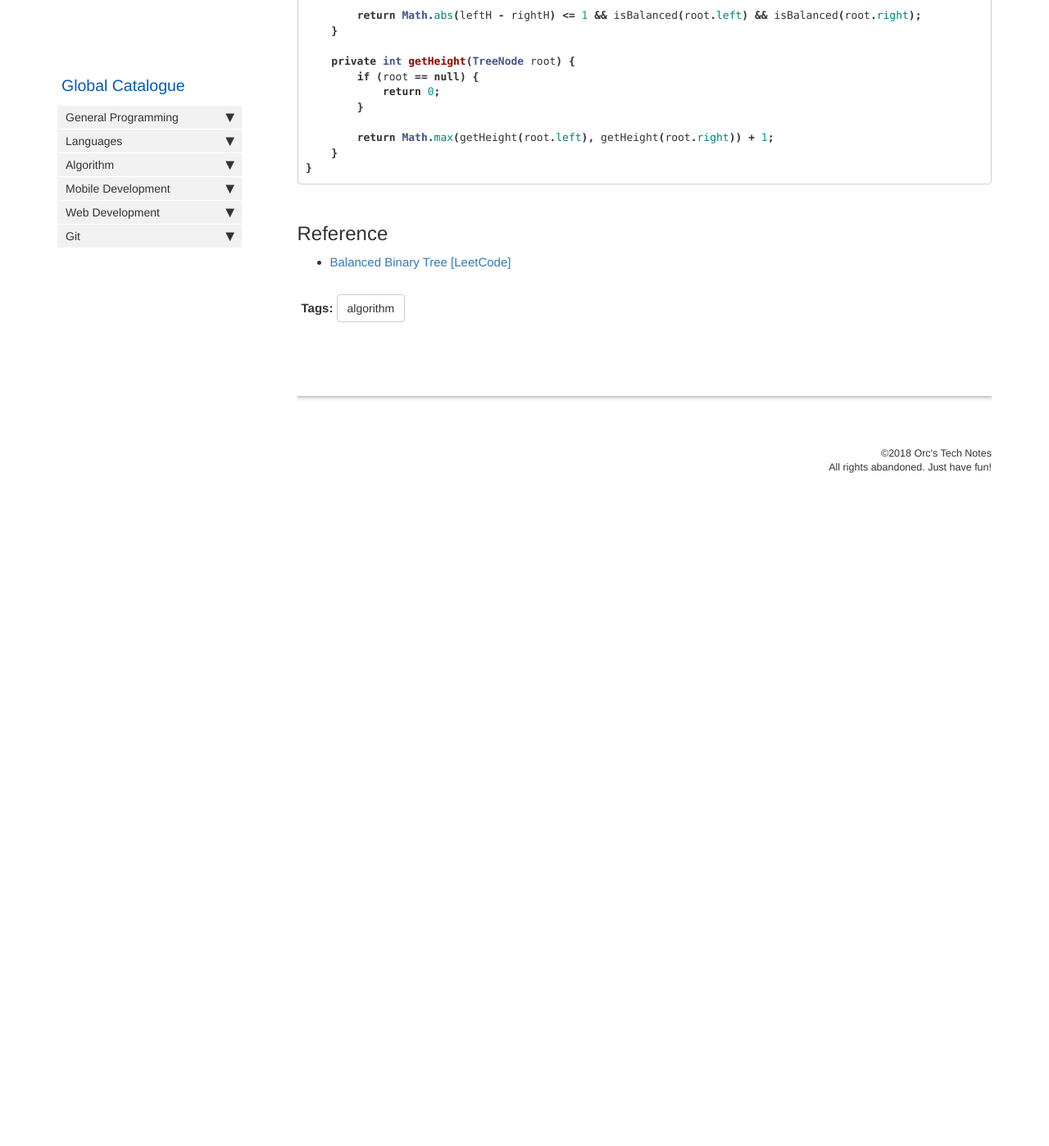
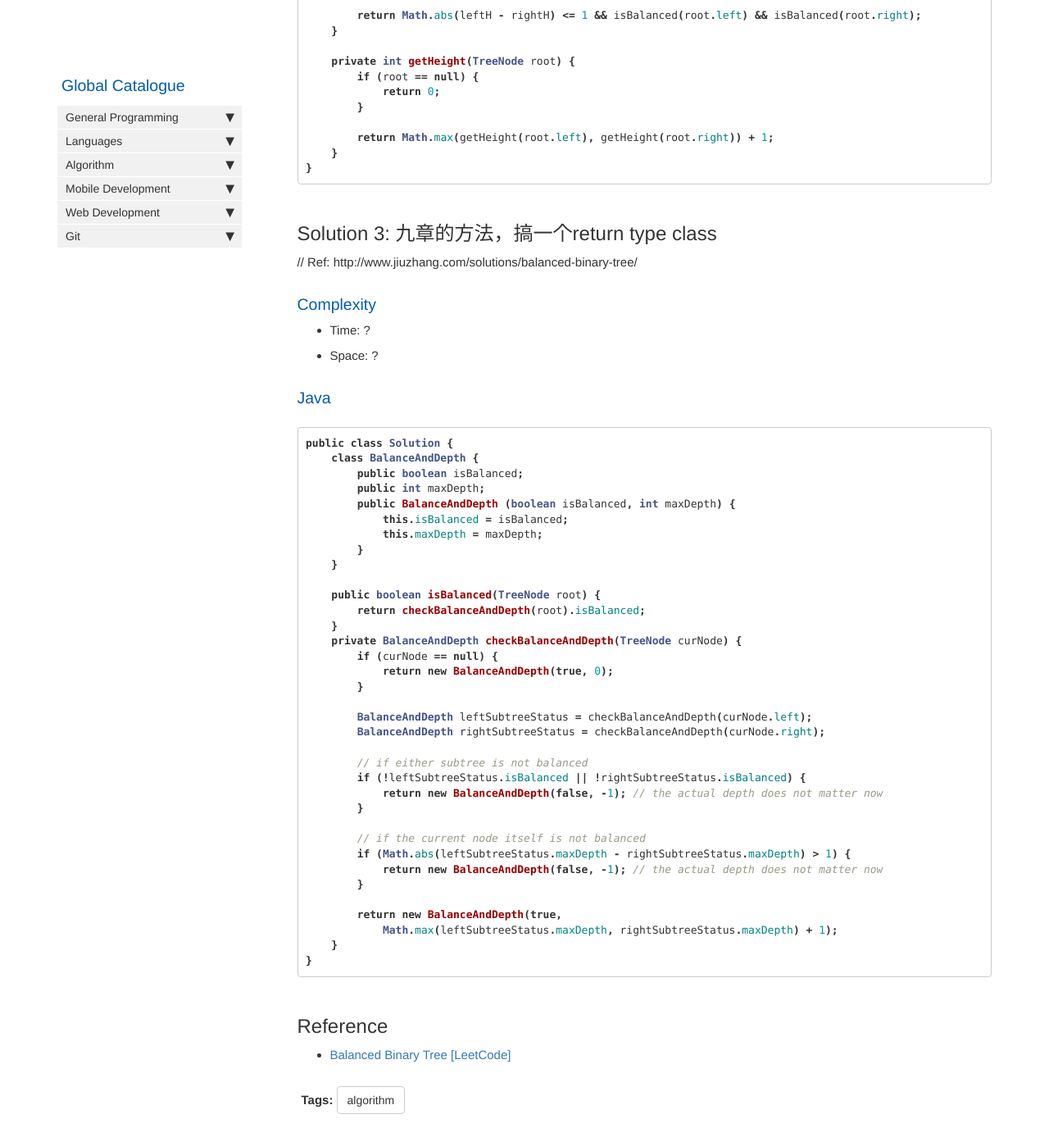
Before and after one commit to HungryOrc/hungryorc.github.io, a Jekyll site: the page built from pages/algorithm/algorithm_balanced_binary_tree.md, in a window 1280 px wide and 1400 px high, scrolled down 2281 px. Shown: the whole window at 82% size. Built offline with Jekyll 4.4.1, drawn with Linux system fonts in a browser that asks for light colours; nearby versions of some CDN libraries; comment, search, counter and statistics services are not loaded; before the commit the page ends 2911 px from its top, so only the background shows below that.

Commit message:
Update algorithm_balanced_binary_tree.md

````diff
--- a/pages/algorithm/algorithm_balanced_binary_tree.md
+++ b/pages/algorithm/algorithm_balanced_binary_tree.md
@@ -112,8 +112,51 @@ class Solution {
 }
 ```
 
+## Solution 3: 九章的方法，搞一个return type class
+// Ref: http://www.jiuzhang.com/solutions/balanced-binary-tree/
 
+### Complexity
+* Time: ?
+* Space: ?
 
+### Java
+```java
+public class Solution {
+    class BalanceAndDepth {
+        public boolean isBalanced;
+        public int maxDepth;
+        public BalanceAndDepth (boolean isBalanced, int maxDepth) {
+            this.isBalanced = isBalanced;
+            this.maxDepth = maxDepth;
+        }
+    }
+
+    public boolean isBalanced(TreeNode root) {
+        return checkBalanceAndDepth(root).isBalanced;
+    }
+    private BalanceAndDepth checkBalanceAndDepth(TreeNode curNode) {
+        if (curNode == null) {
+            return new BalanceAndDepth(true, 0);
+        }
+
+        BalanceAndDepth leftSubtreeStatus = checkBalanceAndDepth(curNode.left);
+        BalanceAndDepth rightSubtreeStatus = checkBalanceAndDepth(curNode.right);
+
+        // if either subtree is not balanced
+        if (!leftSubtreeStatus.isBalanced || !rightSubtreeStatus.isBalanced) {
+            return new BalanceAndDepth(false, -1); // the actual depth does not matter now
+        }
+
+        // if the current node itself is not balanced
+        if (Math.abs(leftSubtreeStatus.maxDepth - rightSubtreeStatus.maxDepth) > 1) {
+            return new BalanceAndDepth(false, -1); // the actual depth does not matter now
+        }
+
+        return new BalanceAndDepth(true,
+            Math.max(leftSubtreeStatus.maxDepth, rightSubtreeStatus.maxDepth) + 1);
+    }
+}
+```
 
 ## Reference
 * [Balanced Binary Tree [LeetCode]](https://leetcode.com/problems/balanced-binary-tree/description/)
````
